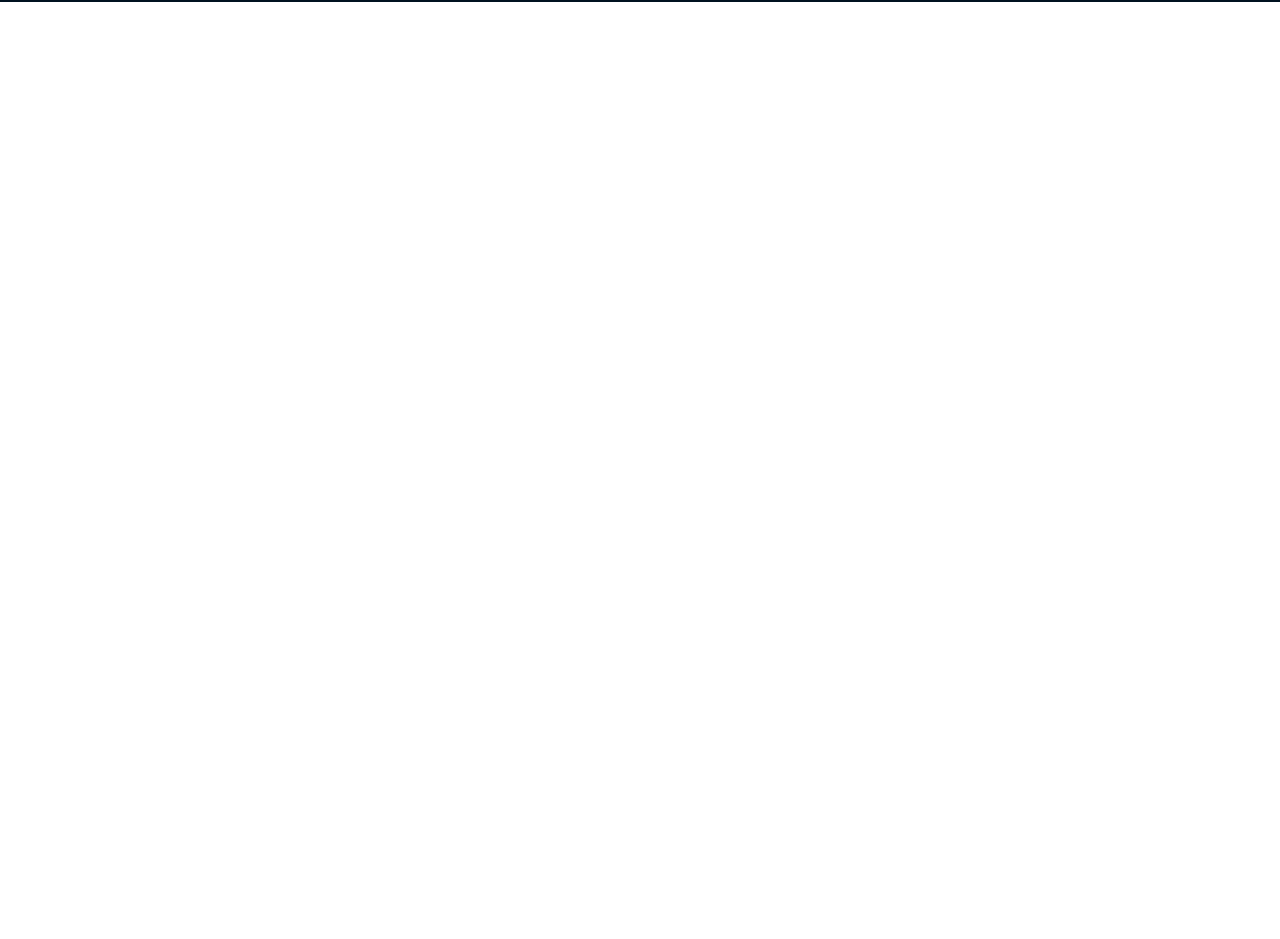
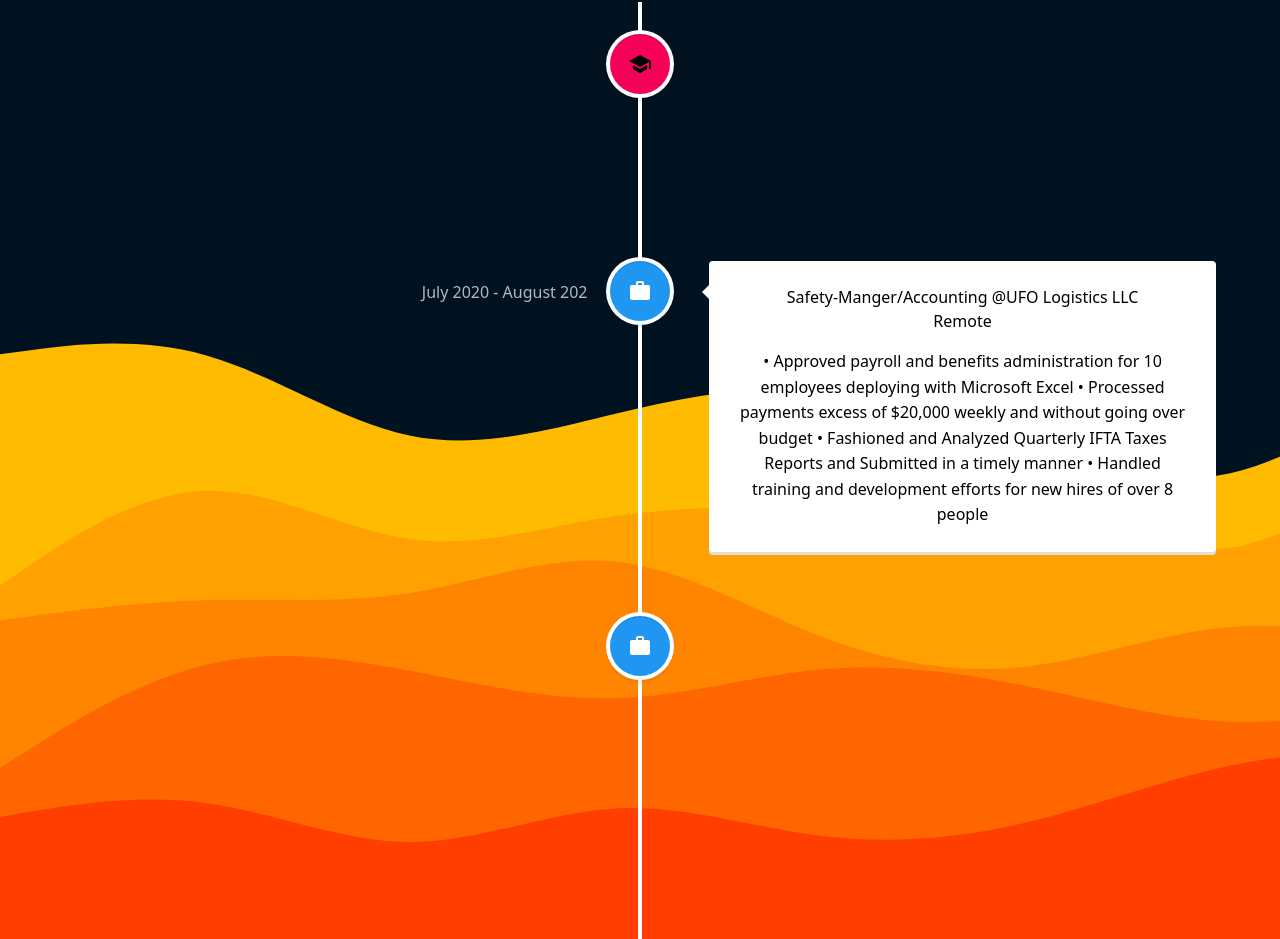
Before and after one commit to DoniyorI/portfolio, a React (Create React App) app in the folder my-project/: page / in a window 1280 px wide. Shown: the part 4260-5199 px from the top of the page. Before the commit the page ends 4262 px from the top, so only its background shows below. Built offline with nearby package versions, Linux system fonts and the light colour scheme.

Commit message:
Icons added and stlying timeline

```diff
--- a/my-project/package.json
+++ b/my-project/package.json
@@ -15,6 +15,7 @@
     "react-dom": "^18.2.0",
     "react-icons": "^4.7.1",
     "react-scripts": "5.0.1",
+    "react-vertical-timeline-component": "^3.6.0",
     "web-vitals": "^2.1.4"
   },
   "scripts": {
--- a/my-project/src/components/Experience.jsx
+++ b/my-project/src/components/Experience.jsx
@@ -1,26 +1,76 @@
-import React from 'react'
-import Python from '../assets/skills/Python.png'
-import C from '../assets/skills/C.png'
-import WebDev from '../assets/skills/WebDev.png'
-import Node from '../assets/skills/Node.js.png'
-import Scala from '../assets/skills/Scala.png'
-import Other from '../assets/skills/Other.png'
+import React from "react";
+import {
+  VerticalTimeline,
+  VerticalTimelineElement,
+} from "react-vertical-timeline-component";
+import "react-vertical-timeline-component/style.min.css";
+import {MdWork,MdSchool} from 'react-icons/md';
 
 
 const Experience = () => {
   return (
-    <div className='object-center bg-black-pearl-500 experienceOrange bg-full bg-cover'>
-         <h1 className='text-white text-center font-Roboto font-bold text-4xl'>
-            Experience
-        </h1>
-        <p className='text-white text-center font-Roboto font-light text-sm pt-4 pb-20'>
+    <div className="object-center bg-black-pearl-500 experienceOrange bg-full bg-cover">
+      <h1 className="text-white text-center font-Roboto font-bold text-4xl">
+        Experience
+      </h1>
+      <p className="text-white text-center font-Roboto font-light text-sm pt-4 pb-20">
         A short summary of my work experience..
-        </p>
+      </p>
+      <VerticalTimeline>
+        <VerticalTimelineElement
+          className="vertical-timeline-element--work"
+          contentStyle={{ background: "rgb(33, 150, 243)", color: "#fff" }}
+          contentArrowStyle={{ borderRight: "7px solid  rgb(33, 150, 243)" }}
+          date="2021 - present"
+          iconStyle={{ background: "rgb(245,1,87)", color: "#ff" }}
+          icon = {<MdSchool/>}
 
 
+        >
+          <h3 className="vertical-timeline-element-title">Full-Time Student @University at Buffalo</h3>
+          <h4 className="vertical-timeline-element-subtitle">Buffalo, NY</h4>
+          <p>
+            Bachelor of Science in Computer Science
+            GPA: 3.75, Honors: Dean's List, Pride of New York Scholarship
+          </p>
+        </VerticalTimelineElement>
+        <VerticalTimelineElement
+          className="vertical-timeline-element--work lg:text-white"
+          date="July 2020 - August 202"
+          iconStyle={{ background: "rgb(32,150,243)", color: "#fff" }}
+          icon = {<MdWork/>}
+        >
+          <h3 className="vertical-timeline-element-title text-black">Safety-Manger/Accounting @UFO Logistics LLC</h3>
+          <h4 className="vertical-timeline-element-subtitle text-black">
+            Remote
+          </h4>
+          <p className="text-black">
+            • Approved payroll and benefits administration for 10 employees deploying with Microsoft Excel
+            • Processed payments excess of $20,000 weekly and without going over budget
+            • Fashioned and Analyzed Quarterly IFTA Taxes Reports and Submitted in a timely manner
+            • Handled training and development efforts for new hires of over 8 people
+          </p>
+        </VerticalTimelineElement>
+        <VerticalTimelineElement
+          className="vertical-timeline-element--work lg:gitext-white"
+          date="November 2019 - Jun 2021"
+          iconStyle={{ background: "rgb(32,150,243)", color: "#fff" }}
+          icon = {<MdWork/>}
+        >
+          <h3 className="vertical-timeline-element-title text-black">Cashier @The Medicine Chest LLC</h3>
+          <h4 className="vertical-timeline-element-subtitle text-black">
+            Brooklyn, NY
+          </h4>
+          <p className="text-black">
+            • Processed Hundreds of transactions a day swift and effectively for best customer experiences
+            • Collaborated with Co-Workers to build schedules fitting everyone needs weekly
+            • Advised 20+ customers a day in acquiring specific items and recommended Alternatives Products
+            • Maintained cleanliness and order of checkout areas and lanes hourly ensuring customer satisfaction
+          </p>
+        </VerticalTimelineElement>
+      </VerticalTimeline>
+    </div>
+  );
+};
 
-    </div>
-  )
-}
-
-export default Experience
+export default Experience;
```
Also changed, not shown: 1 other file (tests, documents, lock files or other folders).
